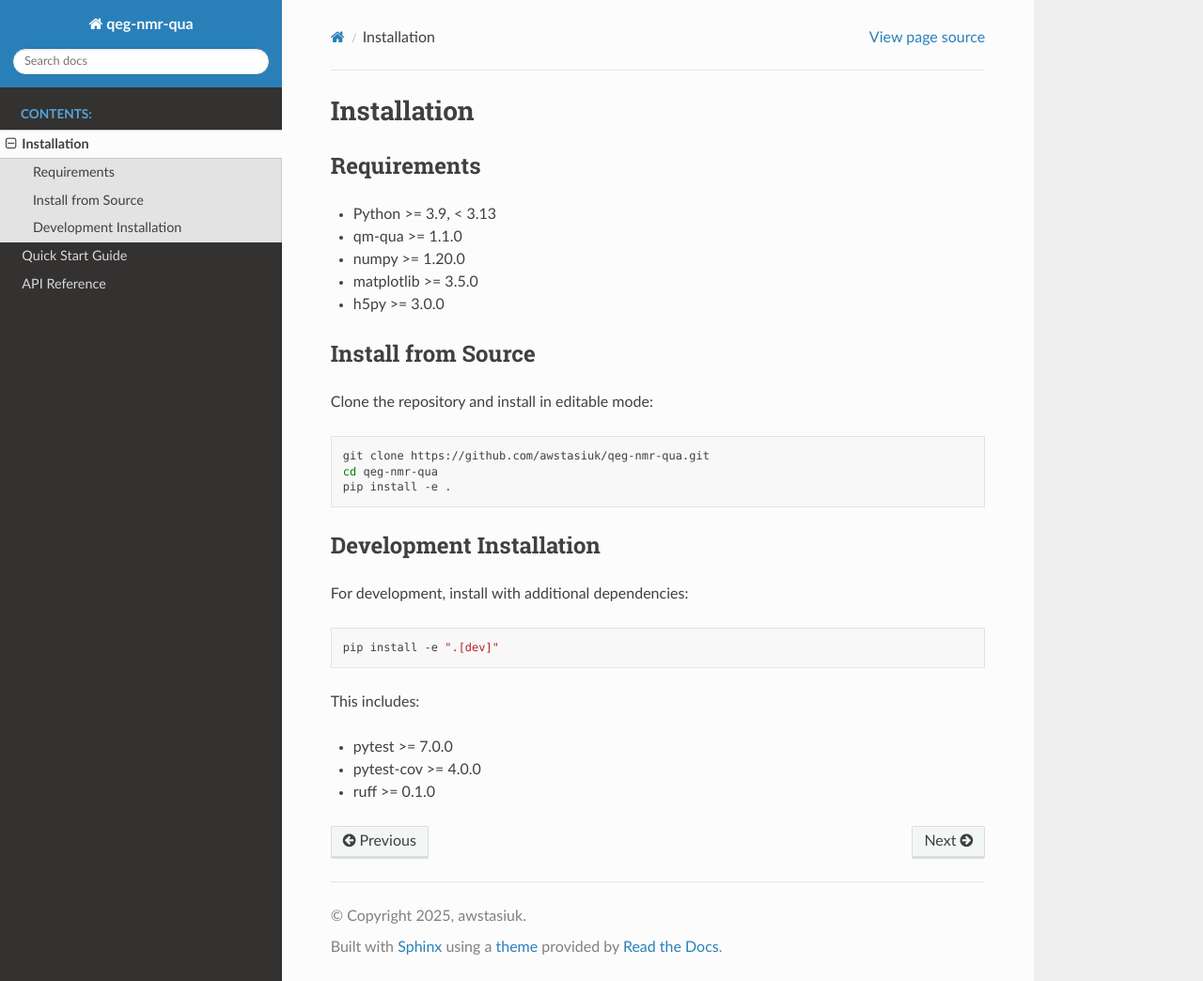
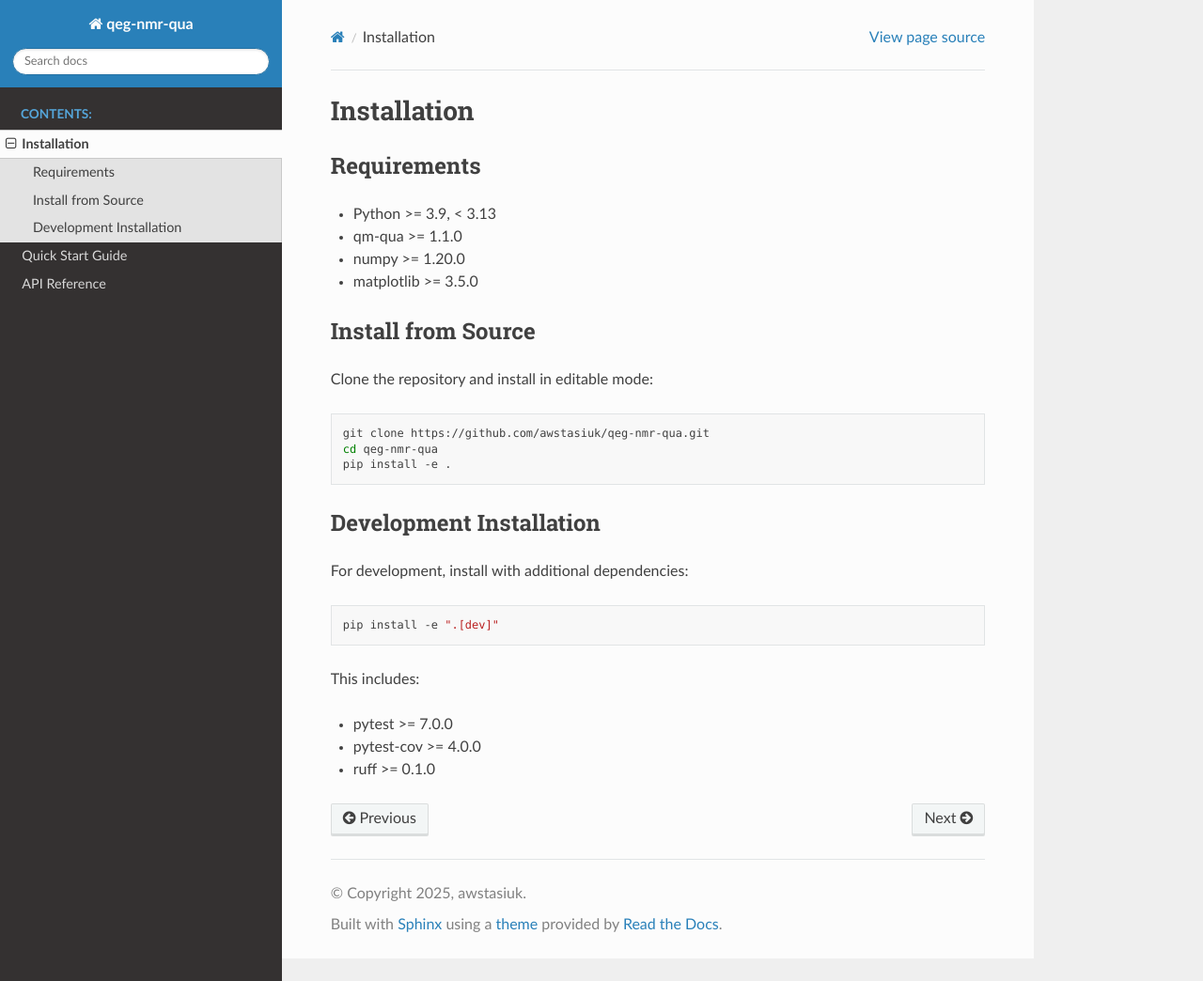
Before and after one commit to awstasiuk/qeg-nmr-qua, a Sphinx documentation site: the page built from docs/installation.rst, in a window 1280 px wide and 1044 px high. Shown: the whole window at 94% size. Built offline with Sphinx 7.4.7 and the Read the Docs theme 3.1.0, drawn with Linux system fonts in a browser that asks for light colours.

Commit message:
some minor cleanup

```diff
--- a/docs/installation.rst
+++ b/docs/installation.rst
@@ -8,7 +8,6 @@ Requirements
 * qm-qua >= 1.1.0
 * numpy >= 1.20.0
 * matplotlib >= 3.5.0
-* h5py >= 3.0.0
 
 Install from Source
 -------------------
--- a/pyproject.toml
+++ b/pyproject.toml
@@ -28,7 +28,6 @@ dependencies = [
     "qm-qua>=1.1.0",
     "numpy>=1.20.0",
     "matplotlib>=3.5.0",
-    "h5py>=3.0.0",
 ]
 
 [project.optional-dependencies]
```
Also changed, not shown: README.md (+0 -1 lines), requirements.txt (added, +7 -0 lines).
